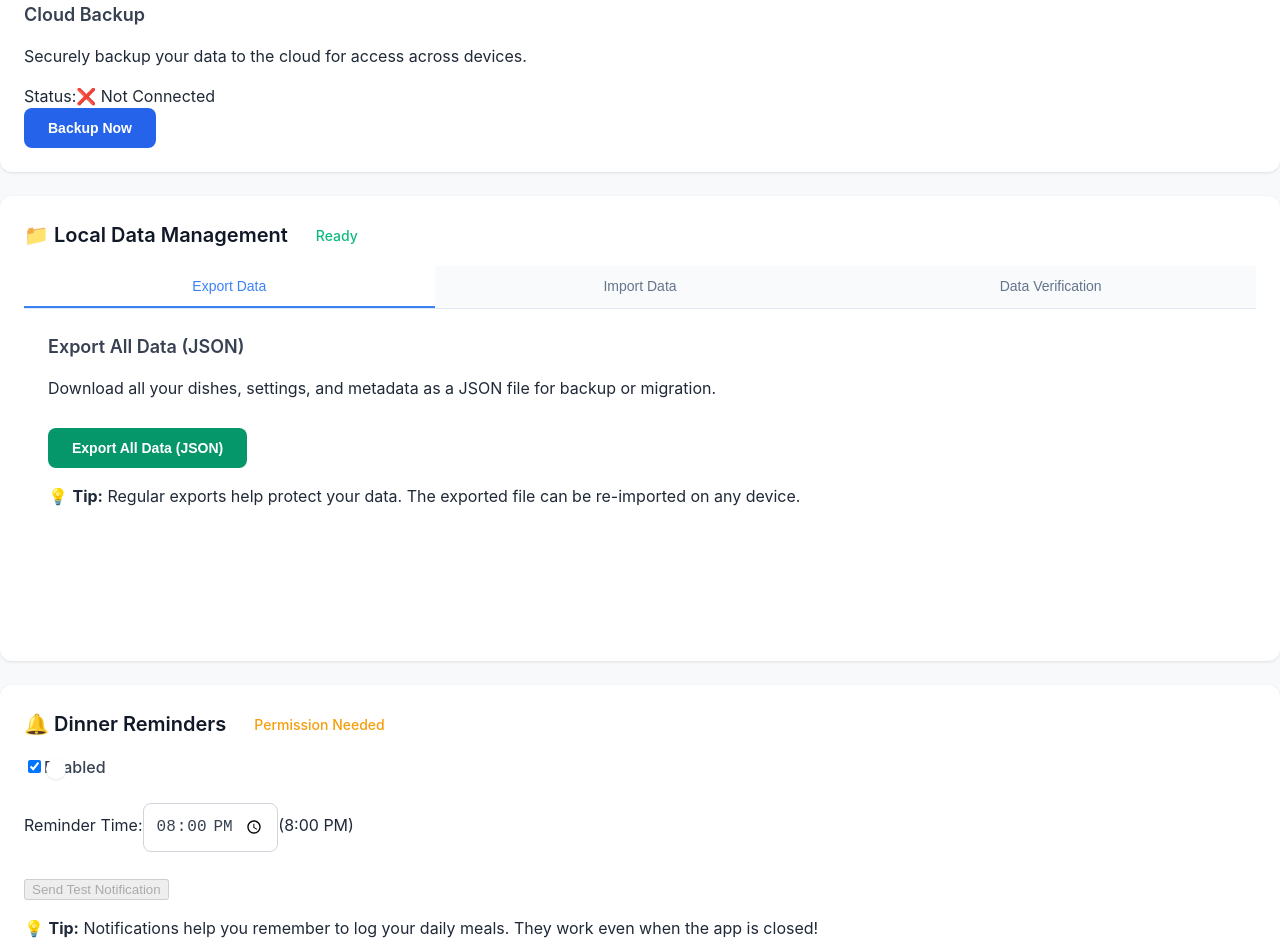
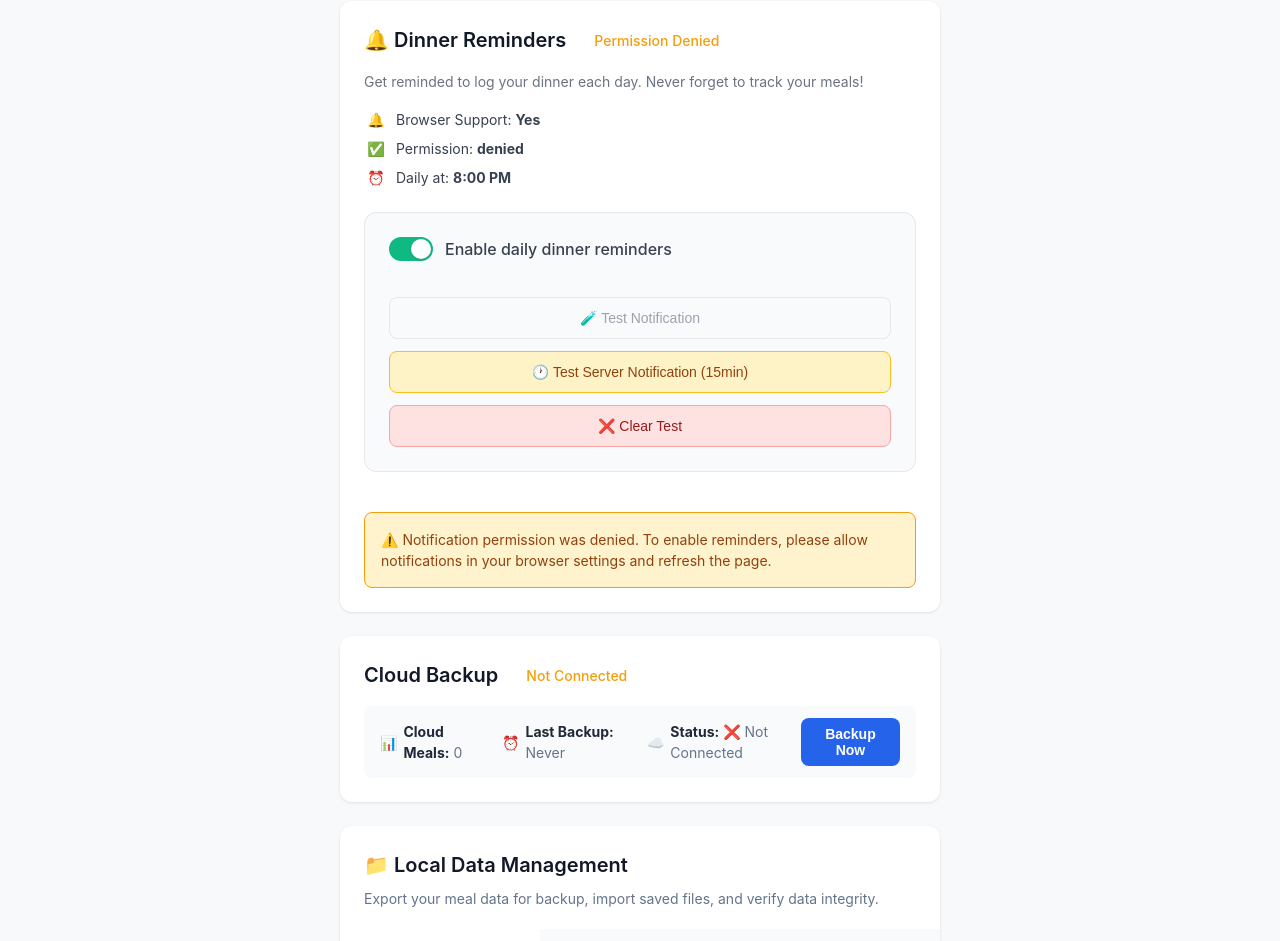
Before and after one commit to drillvoice/recipe-tracker, a Next.js app: page /account in a window 1280 px wide. Shown: the part 180-1121 px from the top of the page. Built offline with nearby package versions, Linux system fonts and the light colour scheme; no server answers.

Commit message:
Restore data management styling

```diff
--- a/src/components/data-management/CloudBackup.tsx
+++ b/src/components/data-management/CloudBackup.tsx
@@ -1,6 +1,5 @@
 import { useState, useEffect } from 'react';
 import { backupMealsToCloud, getCloudBackupStatus, type CloudBackupStatus } from '@/lib/firestore-backup';
-import { getAllMeals } from '@/lib/offline-storage';
 import type { MessageState } from './types';
 
 interface CloudBackupProps {
@@ -70,51 +69,58 @@ export default function CloudBackup({ onMessage }: CloudBackupProps) {
     }
   };
 
+  const statusVariant =
+    !cloudBackupStatus?.isAuthenticated || cloudBackupStatus?.syncNeeded ? 'warning' : 'active';
+
   return (
-    <div className="backup-section">
-      <h3>Cloud Backup</h3>
-      <p>Securely backup your data to the cloud for access across devices.</p>
-
-      {cloudBackupStatus && (
-        <div className="backup-status">
-          <div className="status-grid">
-            <div className="status-item">
-              <span className="status-label">Status:</span>
-              <span className={`status-value ${cloudBackupStatus.isAuthenticated ? 'authenticated' : 'not-authenticated'}`}>
-                {cloudBackupStatus.isAuthenticated ? '✅ Connected' : '❌ Not Connected'}
+    <>
+      <div className="status-header">
+        <h2>Cloud Backup</h2>
+        <div className="status-indicator">
+          <div className={`status-dot ${statusVariant}`} />
+          <span className={`status-text ${statusVariant}`}>
+            {!cloudBackupStatus?.isAuthenticated
+              ? 'Not Connected'
+              : cloudBackupStatus?.syncNeeded
+              ? 'Sync Needed'
+              : 'Up to Date'}
           </span>
         </div>
-            {cloudBackupStatus.isAuthenticated && (
-              <>
-                <div className="status-item">
-                  <span className="status-label">Cloud Meals:</span>
-                  <span className="status-value">{cloudBackupStatus.cloudMealCount}</span>
       </div>
-                <div className="status-item">
-                  <span className="status-label">Last Backup:</span>
-                  <span className="status-value">{formatTimeAgo(cloudBackupStatus.lastCloudBackup)}</span>
-                </div>
-                <div className="status-item">
-                  <span className="status-label">Sync Status:</span>
-                  <span className={`status-value ${cloudBackupStatus.syncNeeded ? 'sync-needed' : 'up-to-date'}`}>
-                    {cloudBackupStatus.syncNeeded ? '⚠️ Sync Needed' : '✅ Up to Date'}
+
+      {cloudBackupStatus ? (
+        <div className="backup-info-compact">
+          <div className="backup-stats">
+            <div className="backup-stat">
+              <span>📊</span>
+              <span>
+                <strong>Cloud Meals:</strong> {cloudBackupStatus.cloudMealCount}
               </span>
             </div>
-              </>
-            )}
+            <div className="backup-stat">
+              <span>⏰</span>
+              <span>
+                <strong>Last Backup:</strong> {formatTimeAgo(cloudBackupStatus.lastCloudBackup)}
+              </span>
+            </div>
+            <div className="backup-stat">
+              <span>☁️</span>
+              <span>
+                <strong>Status:</strong> {cloudBackupStatus.isAuthenticated ? '✅ Connected' : '❌ Not Connected'}
+              </span>
             </div>
           </div>
-      )}
-
-      <div className="backup-actions">
           <button
+            className="backup-button compact"
             onClick={handleBackupNow}
             disabled={exporting}
-          className="backup-button primary"
           >
-          {exporting ? 'Backing up...' : 'Backup Now'}
+            {exporting ? 'Backing Up...' : 'Backup Now'}
           </button>
         </div>
-    </div>
+      ) : (
+        <div className="loading">Loading cloud backup status...</div>
+      )}
+    </>
   );
 }
--- a/src/components/data-management/DataExport.tsx
+++ b/src/components/data-management/DataExport.tsx
@@ -74,23 +74,26 @@ export default function DataExport({ onMessage }: DataExportProps) {
   };
 
   return (
-    <div className="export-section">
-      <h3>Export All Data (JSON)</h3>
-      <p>Download all your dishes, settings, and metadata as a JSON file for backup or migration.</p>
+    <div>
+      <div className="export-controls">
+        <p className="export-description">
+          Export all your meal data as a JSON file for backup or transfer to another device.
+        </p>
 
-      <div className="export-actions">
         <button
+          className="export-button primary"
           onClick={handleExport}
           disabled={exporting}
-          className="export-button primary"
         >
           {exporting ? 'Exporting...' : 'Export All Data (JSON)'}
         </button>
-      </div>
 
-      <div className="export-info">
-        <p className="info-text">
-          💡 <strong>Tip:</strong> Regular exports help protect your data. The exported file can be re-imported on any device.
+        <p className="export-note">
+          <strong>Save Options:</strong> Modern browsers (Chrome, Edge) will show a "Save As" dialog to choose your save location.
+          For Google Drive, save to your local Google Drive folder or use the Google Drive web interface to upload the file.
+        </p>
+        <p className="export-details">
+          The exported file will include all meals, settings, and metadata in JSON format.
         </p>
       </div>
     </div>
--- a/src/components/data-management/DataManagement.tsx
+++ b/src/components/data-management/DataManagement.tsx
@@ -27,7 +27,7 @@ export default function DataManagement() {
   return (
     <>
       <Navigation currentPage="account" />
-      <main className="main-container">
+      <main className="container">
         <h1>Data Management</h1>
 
         {/* Install Prompt */}
@@ -35,8 +35,8 @@ export default function DataManagement() {
 
         {/* Global Messages */}
         {message && (
-          <div className={`message ${message.type}`}>
-            {message.text}
+          <div className={`message-card ${message.type}`}>
+            <p>{message.text}</p>
             <button
               onClick={() => setMessage(null)}
               className="message-close"
@@ -47,19 +47,23 @@ export default function DataManagement() {
           </div>
         )}
 
+        {/* Notification Settings */}
+        <section className="data-section">
+          <NotificationSettings onMessage={setMessage} />
+        </section>
+
         {/* Cloud Backup Section */}
         <section className="data-section">
           <CloudBackup onMessage={setMessage} />
         </section>
 
         {/* Local Data Management */}
-        <section className="data-section">
-          <div className="status-header">
+        <section className="data-section enhanced-tabs">
+          <div className="tab-header">
             <h2>📁 Local Data Management</h2>
-            <div className="status-indicator">
-              <div className="status-dot active" />
-              <span className="status-text active">Ready</span>
-            </div>
+            <p className="tab-description">
+              Export your meal data for backup, import saved files, and verify data integrity.
+            </p>
           </div>
 
           {/* Tab Navigation */}
@@ -86,8 +90,8 @@ export default function DataManagement() {
 
           {/* Import-specific messages */}
           {activeTab === 'import' && importMessage && (
-            <div className={`message ${importMessage.type}`}>
-              {importMessage.text}
+            <div className={`message-card ${importMessage.type}`} style={{ margin: '16px 0' }}>
+              <p>{importMessage.text}</p>
               <button
                 onClick={() => setImportMessage(null)}
                 className="message-close"
@@ -106,11 +110,6 @@ export default function DataManagement() {
           </div>
         </section>
 
-        {/* Notification Settings */}
-        <section className="data-section">
-          <NotificationSettings onMessage={setMessage} />
-        </section>
-
         {/* PWA Status */}
         <PWAStatus />
 
--- a/src/components/data-management/NotificationSettings.tsx
+++ b/src/components/data-management/NotificationSettings.tsx
@@ -33,54 +33,46 @@ export default function NotificationSettings({ onMessage }: NotificationSettings
     return `${displayHours}:${minutes.toString().padStart(2, '0')} ${period}`;
   };
 
-  const handleToggleReminders = async () => {
+  const handleNotificationToggle = async (enabled: boolean) => {
     if (!notificationSettings) return;
 
     setUpdating(true);
     try {
-      const newEnabled = !notificationSettings.enabled;
-
-      if (newEnabled) {
-        // Request permission first
+      if (enabled) {
         const permission = await NotificationManager.requestPermission();
         if (permission !== 'granted') {
           onMessage({
             type: 'error',
-            text: 'Notification permission is required to enable reminders. Please allow notifications in your browser settings.'
+            text: 'Notification permission is required to enable dinner reminders. Please check your browser settings.'
           });
           setUpdating(false);
           return;
         }
-
-        // Show test notification
-        await NotificationManager.showTestNotification();
       }
 
-      // Update settings
-      const newSettings = { ...notificationSettings, enabled: newEnabled };
+      const newSettings = { ...notificationSettings, enabled };
       NotificationManager.saveSettings(newSettings);
       setNotificationSettings(newSettings);
 
-      if (newEnabled && notificationStatus?.permission === 'granted') {
+      if (enabled) {
         await NotificationManager.scheduleNextReminder();
         onMessage({
           type: 'success',
-          text: `Dinner reminders ${newEnabled ? 'enabled' : 'disabled'}. ${newEnabled ? 'You should see a test notification and the next reminder will be scheduled.' : ''}`
+          text: `Dinner reminders enabled! You'll receive a notification daily at ${newSettings.reminderTime} (${formatTimeAsReadable(newSettings.reminderTime)}).`
         });
       } else {
+        await NotificationManager.clearScheduler();
         onMessage({
-          type: 'success',
-          text: `Dinner reminders ${newEnabled ? 'enabled' : 'disabled'}.`
+          type: 'info',
+          text: 'Dinner reminders disabled. You can re-enable them anytime.'
         });
       }
 
-      // Reload status to get updated info
       await loadNotificationData();
     } catch (error) {
-      console.error('Failed to toggle reminders:', error);
       onMessage({
         type: 'error',
-        text: `Failed to ${notificationSettings.enabled ? 'disable' : 'enable'} reminders: ${error instanceof Error ? error.message : 'Unknown error'}`
+        text: `Failed to ${enabled ? 'enable' : 'disable'} reminders: ${error instanceof Error ? error.message : 'Unknown error'}`
       });
     } finally {
       setUpdating(false);
@@ -103,8 +95,9 @@ export default function NotificationSettings({ onMessage }: NotificationSettings
           text: `Reminder time updated to ${formatTimeAsReadable(time)}. Next reminder scheduled accordingly.`
         });
       }
+
+      await loadNotificationData();
     } catch (error) {
-      console.error('Failed to update reminder time:', error);
       onMessage({
         type: 'error',
         text: `Failed to update reminder time: ${error instanceof Error ? error.message : 'Unknown error'}`
@@ -120,7 +113,7 @@ export default function NotificationSettings({ onMessage }: NotificationSettings
       if (success) {
         onMessage({
           type: 'success',
-          text: 'Test notification sent! Check for the notification on your device.'
+          text: 'Test notification sent! Check your notifications.'
         });
       } else {
         onMessage({
@@ -136,92 +129,172 @@ export default function NotificationSettings({ onMessage }: NotificationSettings
     }
   };
 
+  const handleScheduledTestNotification = async () => {
+    try {
+      const success = await NotificationManager.scheduleTestNotification();
+      if (success) {
+        onMessage({
+          type: 'success',
+          text: '🕐 Test notification scheduled for 15 minutes from now! The server will send it automatically.'
+        });
+      } else {
+        onMessage({
+          type: 'error',
+          text: 'Failed to schedule test notification. Please check your authentication and permissions.'
+        });
+      }
+    } catch (error) {
+      onMessage({
+        type: 'error',
+        text: `Failed to schedule test notification: ${error instanceof Error ? error.message : 'Unknown error'}`
+      });
+    }
+  };
+
+  const handleClearTestNotification = async () => {
+    try {
+      await NotificationManager.clearTestNotification();
+      onMessage({
+        type: 'success',
+        text: 'Test notification cleared.'
+      });
+    } catch (error) {
+      onMessage({
+        type: 'error',
+        text: `Failed to clear test notification: ${error instanceof Error ? error.message : 'Unknown error'}`
+      });
+    }
+  };
+
   if (!notificationSettings || !notificationStatus) {
-    return <div>Loading notification settings...</div>;
+    return <div className="loading">Loading notification settings...</div>;
   }
 
+  const statusVariant =
+    notificationSettings.enabled && notificationStatus.permission === 'granted' && notificationStatus.supported
+      ? 'active'
+      : 'warning';
+
+  const statusText = !notificationStatus.supported
+    ? 'Not Supported'
+    : notificationStatus.permission === 'denied'
+    ? 'Permission Denied'
+    : notificationSettings.enabled && notificationStatus.permission === 'granted'
+    ? 'Active'
+    : 'Disabled';
+
   return (
-    <div className="notification-section">
+    <>
       <div className="status-header">
         <h2>🔔 Dinner Reminders</h2>
         <div className="status-indicator">
-          <div className={`status-dot ${
-            notificationSettings.enabled && notificationStatus.permission === 'granted'
-              ? 'active'
-              : 'warning'
-          }`} />
-          <span className={`status-text ${
-            notificationSettings.enabled && notificationStatus.permission === 'granted'
-              ? 'active'
-              : 'warning'
-          }`}>
-            {notificationSettings.enabled && notificationStatus.permission === 'granted'
-              ? 'Active'
-              : notificationSettings.enabled
-                ? 'Permission Needed'
-                : 'Disabled'
-            }
-          </span>
+          <div className={`status-dot ${statusVariant}`} />
+          <span className={`status-text ${statusVariant}`}>{statusText}</span>
         </div>
       </div>
 
       <div className="notification-controls">
-        <div className="control-group">
-          <label className="toggle-label">
+        <div className="notification-info">
+          <p className="notification-description">
+            Get reminded to log your dinner each day. Never forget to track your meals!
+          </p>
+
+          <div className="notification-stats">
+            <div className="notification-stat">
+              <span>🔔</span>
+              <span>Browser Support: <strong>{notificationStatus.supported ? 'Yes' : 'No'}</strong></span>
+            </div>
+            <div className="notification-stat">
+              <span>✅</span>
+              <span>Permission: <strong>{notificationStatus.permission}</strong></span>
+            </div>
+            {notificationSettings.enabled && (
+              <div className="notification-stat">
+                <span>⏰</span>
+                <span>
+                  Daily at: <strong>{formatTimeAsReadable(notificationSettings.reminderTime)}</strong>
+                </span>
+              </div>
+            )}
+          </div>
+        </div>
+
+        <div className="notification-controls-grid">
+          <div className="notification-setting">
+            <label className="notification-toggle">
               <input
                 type="checkbox"
                 checked={notificationSettings.enabled}
-              onChange={handleToggleReminders}
-              disabled={updating}
+                onChange={(event) => handleNotificationToggle(event.target.checked)}
+                disabled={!notificationStatus.supported || updating}
               />
               <span className="toggle-slider"></span>
-            <span className="toggle-text">
-              {notificationSettings.enabled ? 'Enabled' : 'Disabled'}
-            </span>
+              <span className="toggle-label">Enable daily dinner reminders</span>
             </label>
           </div>
 
-        {notificationSettings.enabled && (
-          <div className="control-group">
-            <label htmlFor="reminder-time">Reminder Time:</label>
+          {notificationSettings.enabled && notificationStatus.permission === 'granted' && (
+            <div className="notification-setting">
+              <label htmlFor="reminder-time" className="time-label">
+                Reminder Time:
+              </label>
+              <div className="time-input-group">
                 <input
                   id="reminder-time"
                   type="time"
                   value={notificationSettings.reminderTime}
-              onChange={(e) => handleTimeChange(e.target.value)}
+                  onChange={(event) => handleTimeChange(event.target.value)}
+                  min="18:00"
+                  max="22:00"
+                  className="time-input"
                   disabled={updating}
-              className="time-input"
                 />
-            <span className="time-display">
-              ({formatTimeAsReadable(notificationSettings.reminderTime)})
-            </span>
+                <span className="time-note">Between 6 PM - 10 PM</span>
+              </div>
             </div>
           )}
 
-        <div className="control-group">
+          <div className="notification-actions">
             <button
               onClick={handleTestNotification}
-            className="test-button secondary"
-            disabled={updating || notificationStatus.permission !== 'granted'}
+              className="test-notification-button"
+              disabled={!notificationStatus.supported || notificationStatus.permission !== 'granted' || updating}
             >
-            Send Test Notification
+              🧪 Test Notification
+            </button>
+            <button
+              onClick={handleScheduledTestNotification}
+              className="test-notification-button scheduled-test"
+              disabled={!notificationStatus.supported || notificationStatus.permission !== 'granted' || updating}
+            >
+              🕐 Test Server Notification (15min)
+            </button>
+            <button
+              onClick={handleClearTestNotification}
+              className="test-notification-button clear-test"
+              disabled={!notificationStatus.supported || updating}
+            >
+              ❌ Clear Test
             </button>
           </div>
         </div>
 
-      <div className="notification-info">
-        <p className="info-text">
-          💡 <strong>Tip:</strong> Notifications help you remember to log your daily meals.
-          They work even when the app is closed!
+        {!notificationStatus.supported && (
+          <div className="notification-warning">
+            <p>
+              ⚠️ Push notifications are not supported in this browser. Try Chrome, Firefox, or Edge for the best experience.
             </p>
+          </div>
+        )}
 
-        {notificationStatus.permission !== 'granted' && (
-          <p className="warning-text">
-            ⚠️ Notification permission is required for reminders to work.
-            Enable notifications in your browser settings.
+        {notificationStatus.supported && notificationStatus.permission === 'denied' && (
+          <div className="notification-warning">
+            <p>
+              ⚠️ Notification permission was denied. To enable reminders, please allow notifications in your browser settings and refresh the page.
             </p>
+          </div>
         )}
       </div>
-    </div>
+    </>
   );
 }
```
Also changed, not shown: src/components/data-management/DataImport.tsx (+49 -44 lines), src/components/data-management/DataValidation.tsx (+32 -38 lines). Lines whose indentation alone changed are shown as unchanged.
